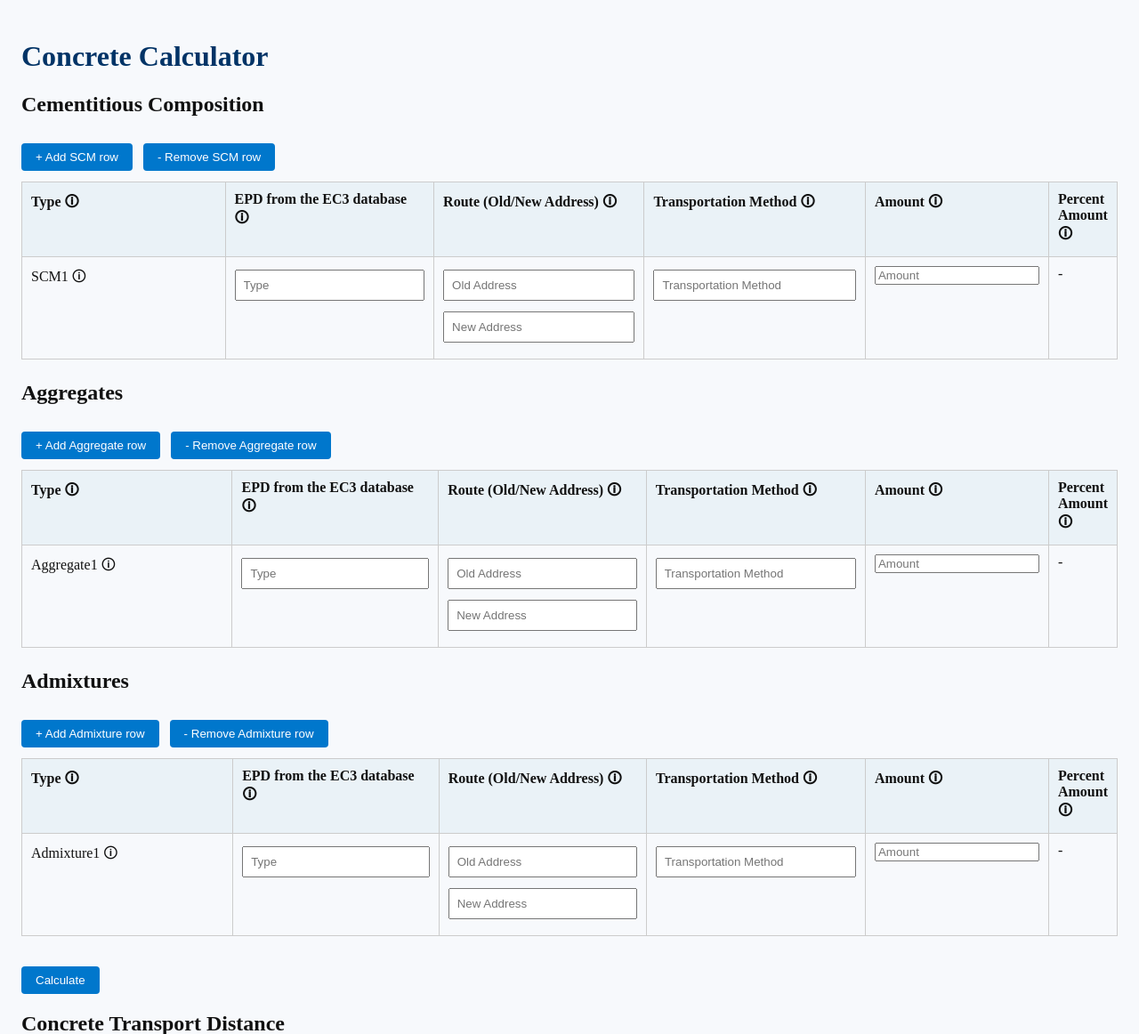
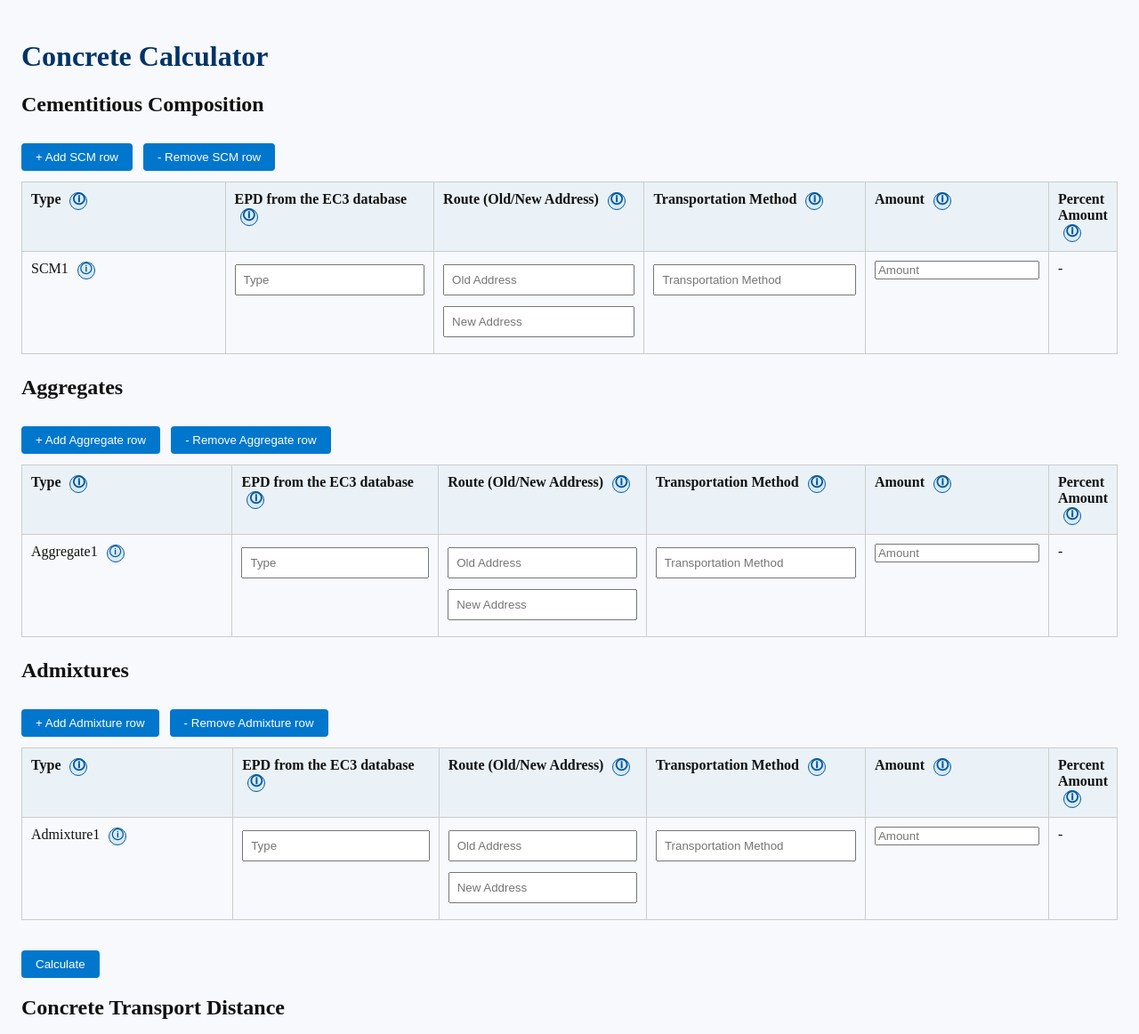
Before and after one commit to espteam206/The-Interactive-Integrator, a Flask app: page / in a window 1280 px wide. Shown: the part 42-1204 px from the top of the page at 89% size. Run offline with Flask 2, Linux system fonts and the light colour scheme.

Commit message:
Add files via upload

```diff
--- a/static/style.css
+++ b/static/style.css
@@ -15,4 +15,6 @@ table { width: 100%; border-collapse: collapse; margin-bottom: 24px; }
 th, td { border: 1px solid #ccc; padding: 10px; vertical-align: top; text-align: left; }
 th, td { width: 25%; }
 th { background: #eaf2f7; }
+.help-widget { margin-left: 6px; cursor: help; font-size: 0.9em; color: #005a9c; border: 1px solid #005a9c; border-radius: 50%; width: 18px; height: 18px; display: inline-flex; align-items: center; justify-content: center; background: #dbeaf7; }
+.help-widget:hover { background: #c7ddf0; }
 table input[type="text"] { width: 100%; box-sizing: border-box; margin-bottom: 8px; }
```
